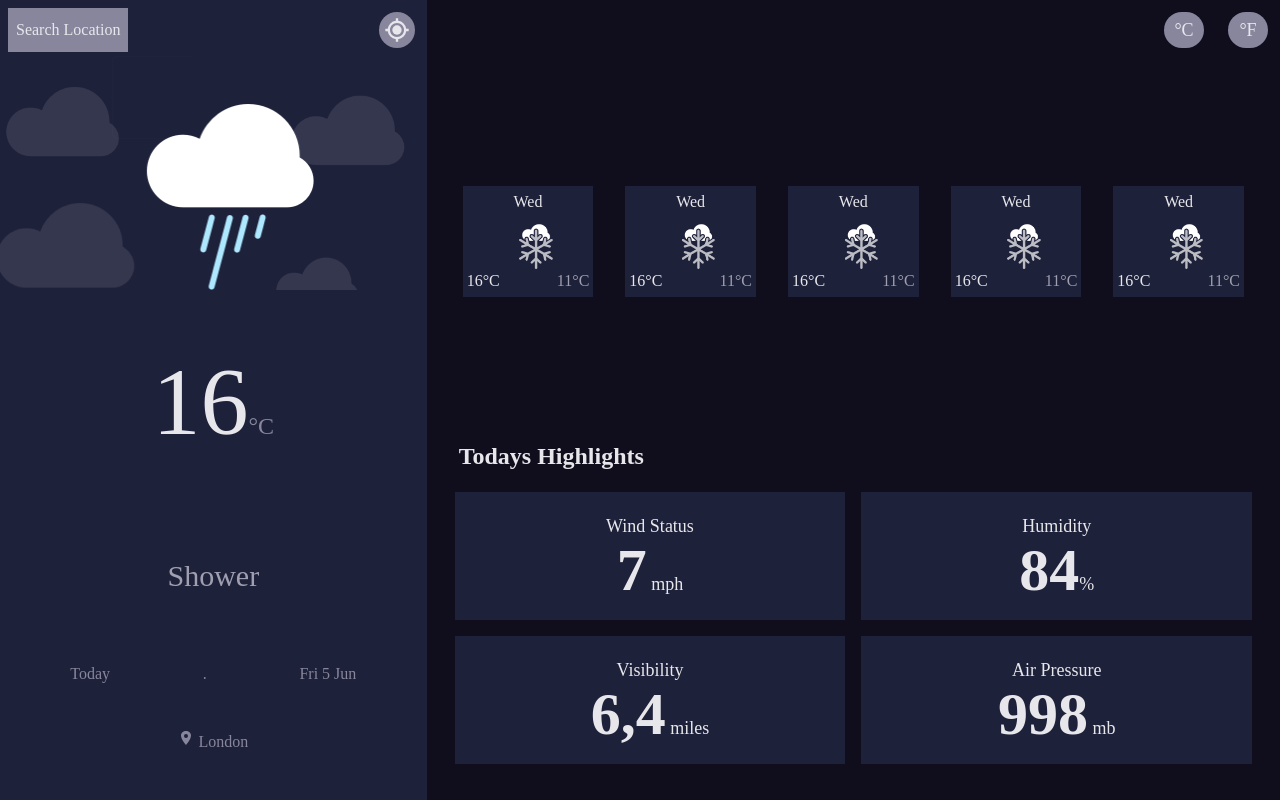
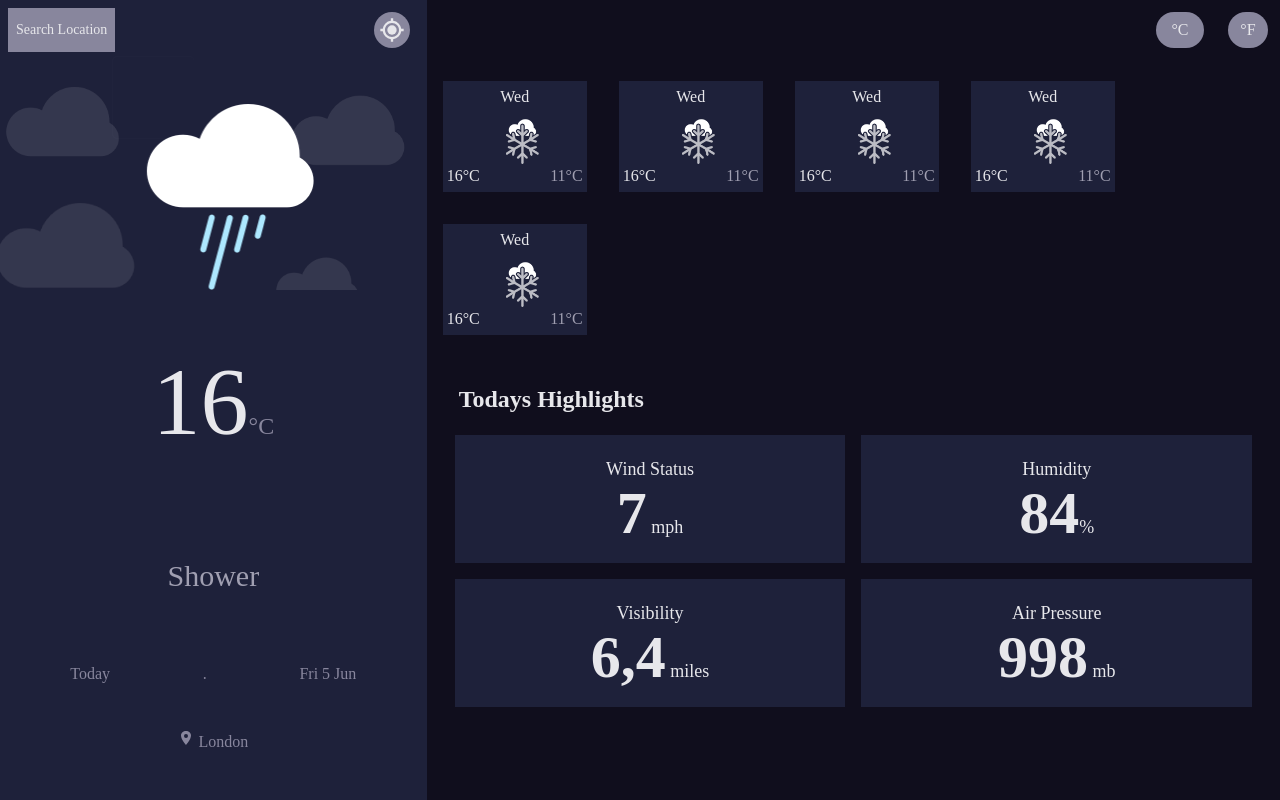
Before and after one commit to mo-patel/weather-app, a Next.js app: page / in a window 1280 px wide. Built offline with nearby package versions, Linux system fonts and the light colour scheme.

Commit message:
Fixed styling issues

```diff
--- a/components/TopBarComponent.tsx
+++ b/components/TopBarComponent.tsx
@@ -8,13 +8,13 @@ interface TopBarComponentProps {
 export const TopBarComponent: FC<TopBarComponentProps> = () => {
     return (
         <div className="flex flex-row absolute top-0 w-full">
-            <div className="flex w-1/3 justify-between">
-                <button className="p-2 m-2 bg-tx-grey">Search Location</button>
+            <div className="flex w-full md:w-[33%] justify-between">
+                <button className="p-2 m-2 text-sm bg-tx-grey">Search Location</button>
                 <BiCurrentLocation className="p-1 m-3 text-4xl bg-tx-grey rounded-full" />
             </div>
-            <div className="flex w-2/3 justify-end">
-                <button className="p-1 m-3 text-lg w-10 bg-tx-grey rounded-full">°C</button>
-                <button className="p-1 m-3 text-lg w-10 bg-tx-grey rounded-full">°F</button>
+            <div className="hidden md:flex w-[67%] justify-end">
+                <button className="p-1 m-3 text-md w-12 bg-tx-grey rounded-full">°C</button>
+                <button className="p-1 m-3 text-md w-10 bg-tx-grey rounded-full">°F</button>
             </div>
         </div>
     );
--- a/components/WeeklyForecastComponent.tsx
+++ b/components/WeeklyForecastComponent.tsx
@@ -7,7 +7,7 @@ interface WeeklyForecastComponentProps {
 
 export const WeeklyForecastComponent: FC<WeeklyForecastComponentProps> = () => {
     return (
-        <div className="bg-card-blue flex flex-col justify-center m-4 p-1">
+        <div className="bg-card-blue flex flex-col justify-center basis-5/12 md:basis-36 m-4 p-1">
             <p className="self-center">Wed </p>
             <Image src="/images/hail.png" className="max-w-55 max-h-60" height={55} width={60} objectFit="contain" alt="hail" />
             <div className="flex flex-row justify-between">
--- a/pages/index.tsx
+++ b/pages/index.tsx
@@ -6,18 +6,19 @@ import { WeeklyForecastComponent } from '../components/WeeklyForecastComponent'
 
 const Home: NextPage = () => {
   return (
-    <div className='grid grid-cols-3 grid-rows-2 items-center justify-center w-full h-screen'>
+    <div className='flex flex-col md:flex-row items-center w-full h-screen'>
       <TopBarComponent />
-      <div className='row-span-2 h-full '>
+      <div className='h-full w-screen md:w-1/2'>
         <LargeWeatherComponent />
       </div>
-      <div className='grid lg:grid-cols-5 md:grid-cols-3 sm:grid-cols-2 col-start-2 col-span-2 w-full h-1/4 p-5'>
-        {[0,1,2,3,4].map((item, idx )=> <WeeklyForecastComponent key={idx} />)}
+      <div className='flex-row w-screen'>
+        <div className='flex flex-flow flex-wrap'>
+          {[0,1,2,3,4].map((item, idx )=> <WeeklyForecastComponent key={idx} />)}
+        </div>
+        <div className='col-start-2 col-span-2 p-5'>
+          <HighlightsComponent />
+        </div>
       </div>
-      <div className='col-start-2 col-span-2 p-5'>
-        <HighlightsComponent />
-      </div>
-
     </div>
   )
 }
```
